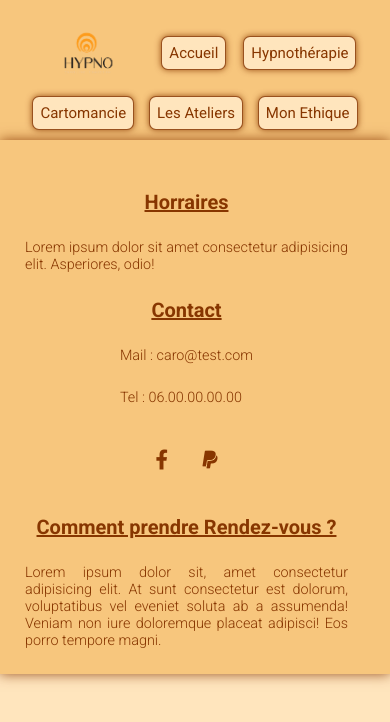
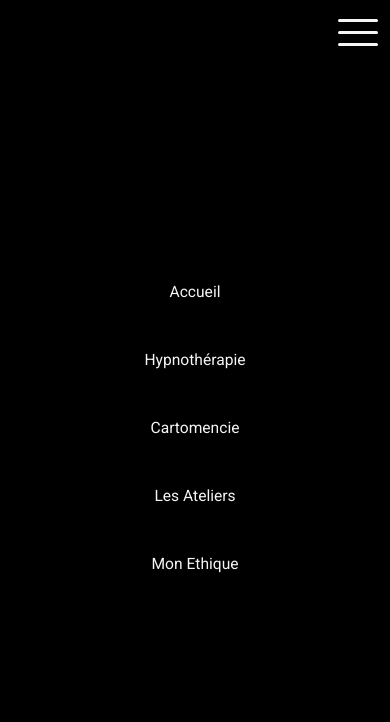
Before and after one commit to QuentinBou/caroline-chaussin, a React (Create React App) app: page / in a window 390 px wide. Shown: the top 722 px of the page. Built offline with nearby package versions, Linux system fonts and the light colour scheme; a web font is replaced by a local one.

Commit message:
burger menu start

```diff
--- a/src/App.js
+++ b/src/App.js
@@ -14,6 +14,7 @@ function App() {
   return (
     <div className="App">
       <NavBar />
+      <main>
         <Routes>
           <Route path="/caroline-chaussin/" element={<Home/>} />
           <Route path="/caroline-chaussin/hypno" element={<Hypno/>} />
@@ -24,6 +25,7 @@ function App() {
           </Route>
           <Route path="/caroline-chaussin/ethique" element={<Ethique/>} />
         </Routes>
+      </main>
       <Footer />
     </div>
   );
--- a/src/Components/Navbar/NavBar.js
+++ b/src/Components/Navbar/NavBar.js
@@ -2,18 +2,39 @@ import React from 'react';
 import '../../Static/CSS/navbar.css'
 import { Link } from 'react-router-dom';
 import logo from '../../Static/img/logo_2.png'
+import { useState } from 'react';
 
 export default function NavBar() {
+
+  const [showLinks, setShowLinks] = useState(false)
+
+  const handleShowLinks = () => {
+    setShowLinks(!showLinks)
+  }
+
   return (
-    <div className='navbar'>
-      <nav>
-        <img src={logo} alt="logo du site" className='logo' />
-        <Link to="/caroline-chaussin/">Accueil</Link>
-        <Link to="/caroline-chaussin/hypno">Hypnothérapie</Link>
-        <Link to="/caroline-chaussin/carto">Cartomancie</Link>
-        <Link to="/caroline-chaussin/atelier">Les Ateliers</Link>
-        <Link to="/caroline-chaussin/ethique">Mon Ethique</Link>
-      </nav>
-    </div>
+    <nav className='navbar showNav'>
+      <img src={logo} alt="logo du site" className='navbar-logo' />
+      <ul className='navbar-links'>
+        <li className='navbar-item'>
+          <Link className='navbar-link' to="/caroline-chaussin/">Accueil</Link>
+        </li>
+        <li className='navbar-item'>
+          <Link className='navbar-link' to="/caroline-chaussin/hypno">Hypnothérapie</Link>
+        </li>
+        <li className='navbar-item'>
+          <Link className='navbar-link' to="/caroline-chaussin/carto">Cartomencie</Link>
+        </li>
+        <li className='navbar-item'>
+          <Link className='navbar-link' to="/caroline-chaussin/atelier">Les Ateliers</Link>
+        </li>
+        <li className='navbar-item'>
+          <Link className='navbar-link' to="/caroline-chaussin/ethique">Mon Ethique</Link>
+        </li>
+      </ul>
+      <button className='navbar-burger' onClick={handleShowLinks}>
+        <span className='burger-bar'></span>
+      </button>
+    </nav>
   );
 }
--- a/src/Static/CSS/atelier.css
+++ b/src/Static/CSS/atelier.css
@@ -65,7 +65,7 @@
 
 .container {
  position: absolute;
- bottom: 11%;
+ bottom: 20%;
  display: flex;
  justify-content: center;
  align-items: center;
--- a/src/Static/CSS/navbar.css
+++ b/src/Static/CSS/navbar.css
@@ -1,35 +1,103 @@
-.logo {
+.navbar-logo {
     width: 8.875rem;
     height: 6.875rem;
 }
 .navbar {
-    width: 100%;
     display: flex;
     flex-wrap: wrap;
     align-items: center;
     justify-content: space-between;
-    min-height: 10vh;
-    padding: 10px 25px;
+    width: 100%;
+    min-height: 5rem;
+    padding: 1rem;
+    z-index: 4;
     background-color: #F7C67D;
     box-shadow: 0 0 12px #873600d7;
 }
-nav {
+.navbar-links {
+    list-style-type: none;
+    width: 80%;
+    padding: 0;
+    margin: 0;
     display: flex;
-    flex-wrap: wrap;
     align-items: center;
     justify-content: space-around;
-    width: 100%;
+    z-index: 4;
 }
-nav a {
-    transition: .2s ease;
+.navbar-link {
+    padding: .15rem .3rem;
+    transition: transform .2s ease;
     border: 1px solid #873600d7;
-    padding: 7px;
     border-radius: 7px;
     box-shadow: 0 0 6px #873600d7;
     background-color: #FFE5BD;
     font-weight: 400;
 }
-nav a:hover {
-    transform: scale(1.1);
-    color: #7e3200;
+.navbar-burger {
+    width: 40px;
+    height: 40px;
+    background-color: transparent;
+    color: white;
+    border: none;
+    display: none;
 }
+
+@media screen and (max-width: 760px) {
+    .navbar-links {
+        flex-direction: column;
+        justify-content: center;
+        align-items: center;
+        position: fixed;
+        right: 0;
+        bottom: 0;
+        left: 0;
+        height: 100vh;
+        width: 100%;
+        padding: 2rem;
+        background-color: black;
+    }
+    .navbar-link {
+        display: block;
+        padding: 1.5rem;
+        font-size: 4vw;
+        margin-top: 1rem;
+        border: none;
+        box-shadow: none;
+        border-radius: none;
+        background-color: transparent;
+        color: whitesmoke;
+        font-weight: 400;
+    }
+    .navbar-burger {
+        display: block;
+        position: fixed;
+        top: 1rem;
+        right: 1rem;
+        z-index: 4;
+    }
+    .navbar-burger:hover{
+        cursor: pointer;
+    }
+    .burger-bar,
+    .burger-bar::before,
+    .burger-bar::after {
+        display: block;
+        width: 40px;
+        height: 3px;
+        position: relative;
+        border-radius: 3px;
+        background-color: whitesmoke;
+    }
+    .burger-bar::before,
+    .burger-bar::after {
+        content: "";
+        position: absolute;
+        left: 0;
+    }
+    .burger-bar::after {
+        transform: translateY(12px);
+    }
+    .burger-bar::before {
+        transform: translateY(-12px);
+    }
+}
```
Also changed, not shown: src/Static/CSS/home.css (line endings or trailing spaces). Lines whose indentation alone changed are shown as unchanged.
